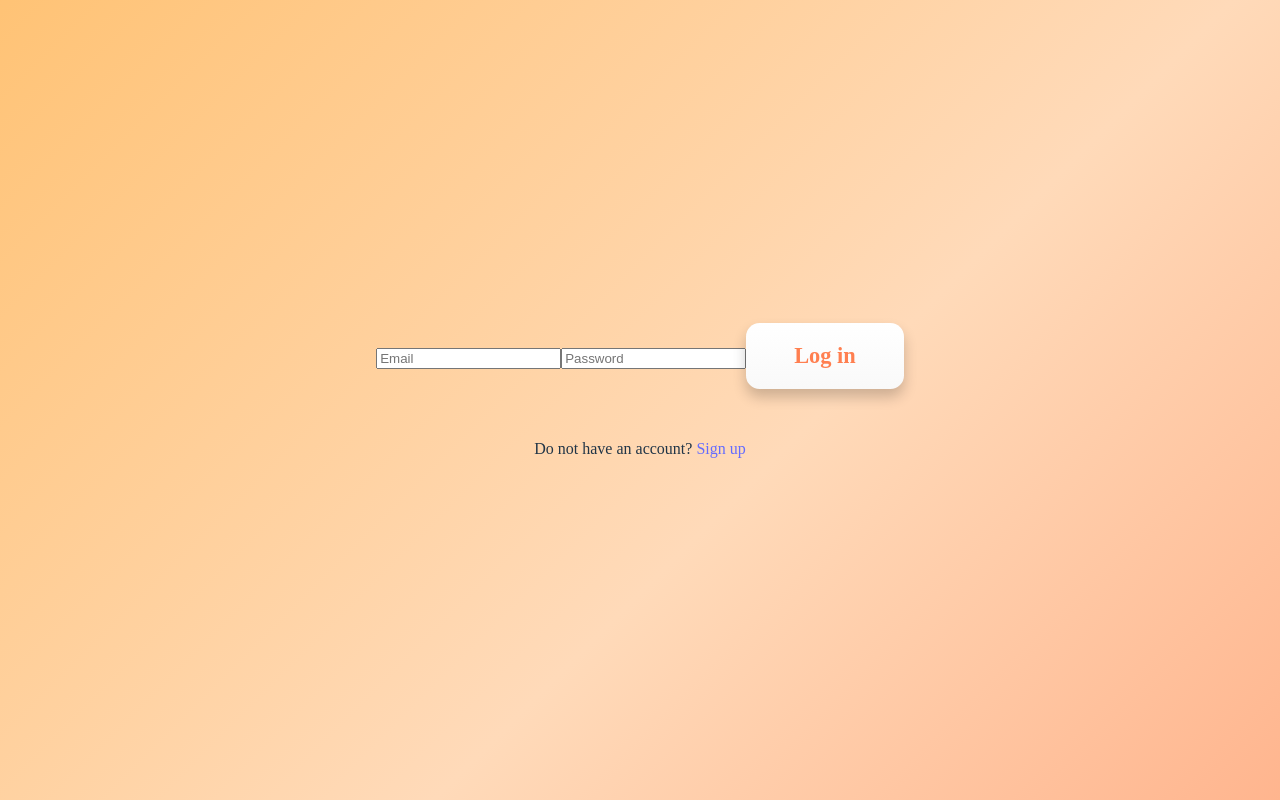
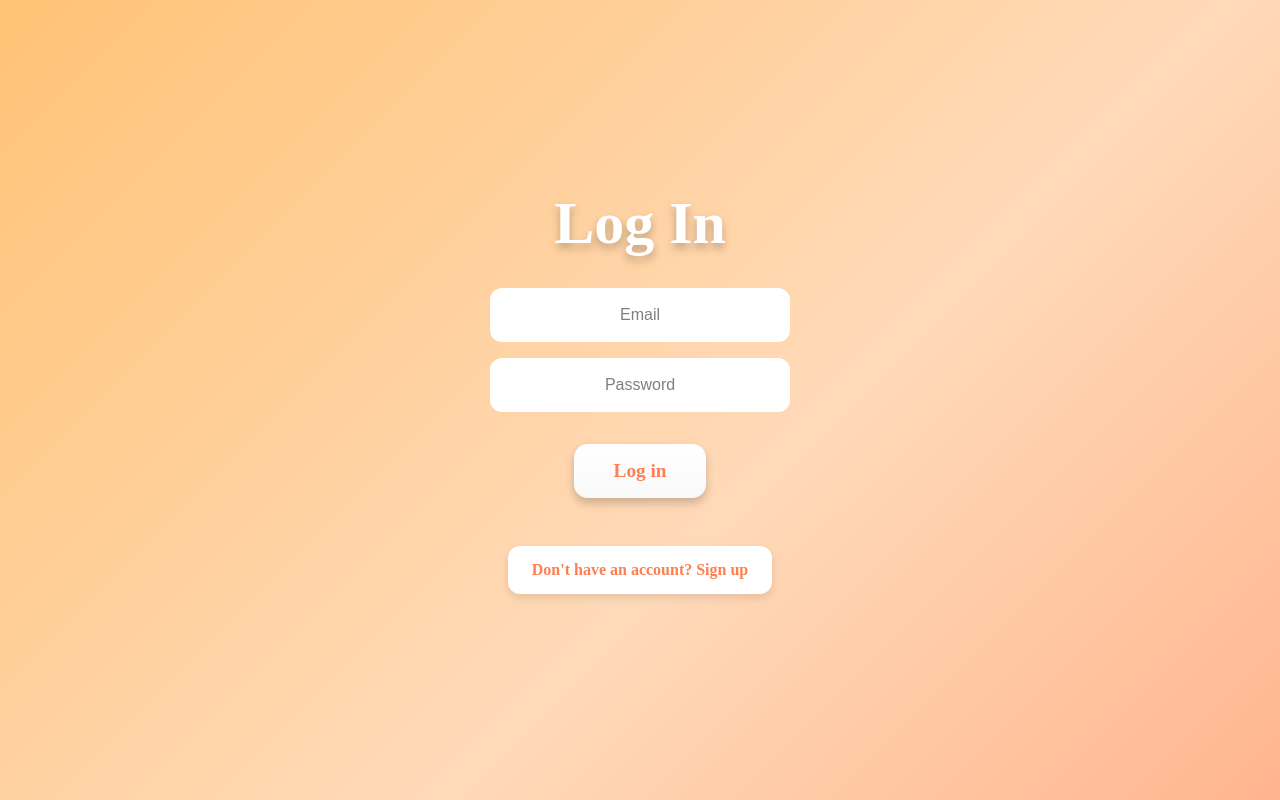
Before and after one commit to krishkharbanda/FadeFraud, a React (Vite) app: page /login in a window 1280 px wide. Built offline with nearby package versions, Linux system fonts and the light colour scheme.

Commit message:
updated login

```diff
--- /dev/null
+++ b/src/Login.css
@@ -0,0 +1,89 @@
+
+
+/* Login form container */
+.login-form {
+    display: flex;
+    flex-direction: column;
+    align-items: center;
+    gap: 1rem;
+    width: 100%;
+    max-width: 400px;
+  }
+
+  /* Input fields */
+  .login-input {
+    width: 100%;
+    padding: 1rem;
+    font-size: 1rem;
+    border: 2px solid white;
+    border-radius: 0.75rem;
+    background: white; /* White background */
+    color: white; /* White text */
+    text-align: center;
+    outline: none;
+    transition: all 0.3s ease;
+  }
+
+  .login-input::placeholder {
+    color: rgba(0, 0, 0, 0.5); /* Darker placeholder text */
+  }
+
+  .login-input:focus {
+    background: white;
+    color: black; /* Change text color on focus */
+    box-shadow: 0 4px 8px rgba(0, 0, 0, 0.2);
+  }
+
+  /* Login button */
+  .login-button {
+    background-color: white;
+    color: #FF7F50;
+    padding: 1rem 2.5rem;
+    border-radius: 0.85rem;
+    font-size: 1.2rem;
+    font-weight: 600;
+    border: none;
+    box-shadow: 0 5px 10px rgba(0, 0, 0, 0.2);
+    cursor: pointer;
+    text-decoration: none;
+    transition: all 0.3s ease;
+    margin-top: 1rem;
+  }
+
+  .login-button:hover {
+    transform: translateY(-4px);
+    box-shadow: 0 8px 14px rgba(0, 0, 0, 0.25);
+  }
+
+  /* Sign-up text */
+.signup-text {
+    font-size: 1rem; /* Smaller font size */
+    margin-top: 1rem;
+    background-color: white; /* White box */
+    color: #FF7F50; /* Orange text color */
+    padding: 0.75rem 1.5rem;
+    border-radius: 0.75rem;
+    box-shadow: 0 4px 8px rgba(0, 0, 0, 0.1);
+    text-align: center;
+    display: inline-block;
+    font-weight: 600;
+  }
+
+  /* New line for sign up link */
+  .signup-link-container {
+    margin-top: 0.75rem;
+    text-align: center;
+  }
+
+  /* Sign up link */
+  .signup-link {
+    color: #FF7F50;
+    text-decoration: none;
+    font-weight: 600;
+    transition: color 0.3s ease;
+  }
+
+  .signup-link:hover {
+    color: white;
+    text-decoration: underline;
+  }
--- a/src/Login.jsx
+++ b/src/Login.jsx
@@ -1,28 +1,20 @@
 import React from 'react';
-import { Link } from 'react-router-dom'; // Import Link for navigation
-import './App.css'; // Import the same CSS file
+import { Link } from 'react-router-dom';
+import './Login.css';
+
 
 function Login() {
   return (
     <div className="app">
       <main className="homepage">
+        <h1 className="homepage-title">Log In</h1>
         <form className="login-form">
-          <input
-            type="email"
-            placeholder="Email"
-            className="login-input"
-          />
-          <input
-            type="password"
-            placeholder="Password"
-            className="login-input"
-          />
-          <button type="submit" className="login-button">
-            Log in
-          </button>
+          <input type="email" placeholder="Email" className="login-input" />
+          <input type="password" placeholder="Password" className="login-input" />
+          <button type="submit" className="login-button">Log in</button>
         </form>
         <p className="signup-text">
-          Do not have an account? <Link to="/signup" className="signup-link">Sign up</Link>
+          Don't have an account? <Link to="/signup" className="signup-link">Sign up</Link>
         </p>
       </main>
     </div>
```
